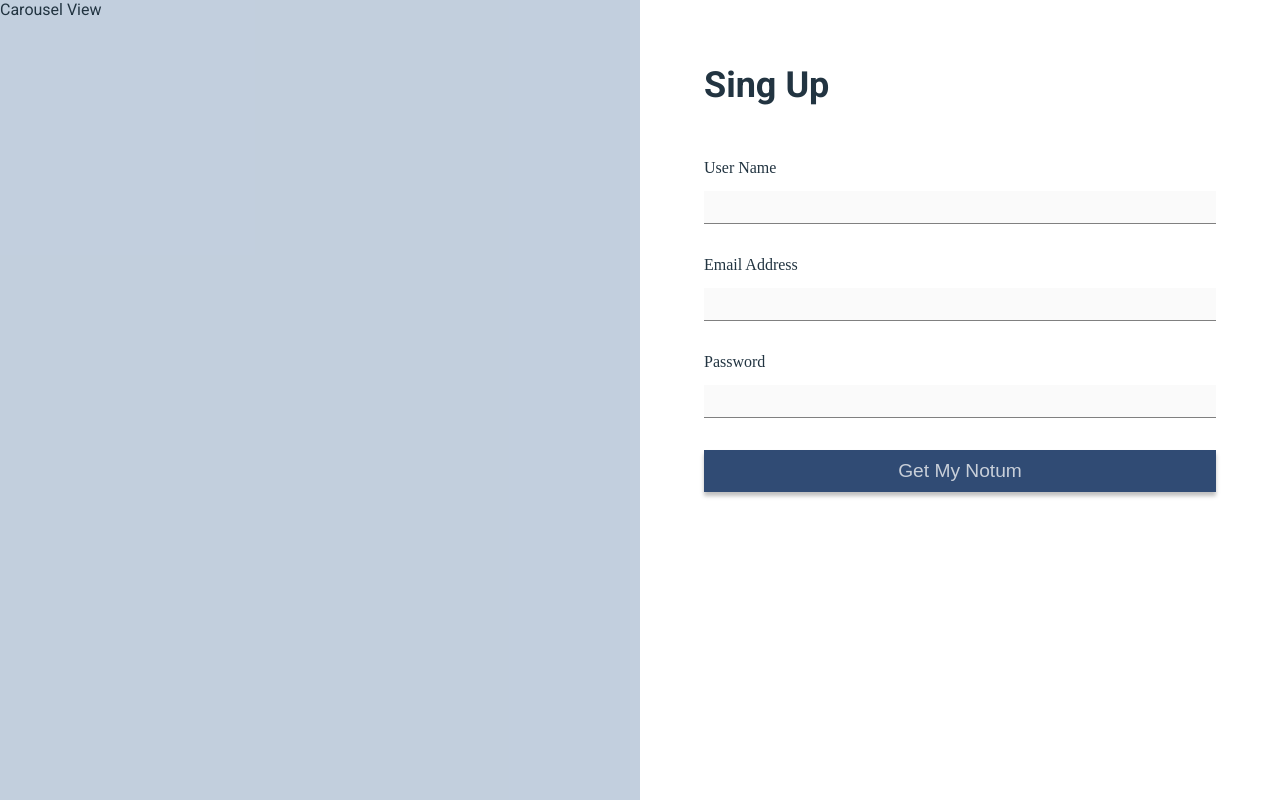
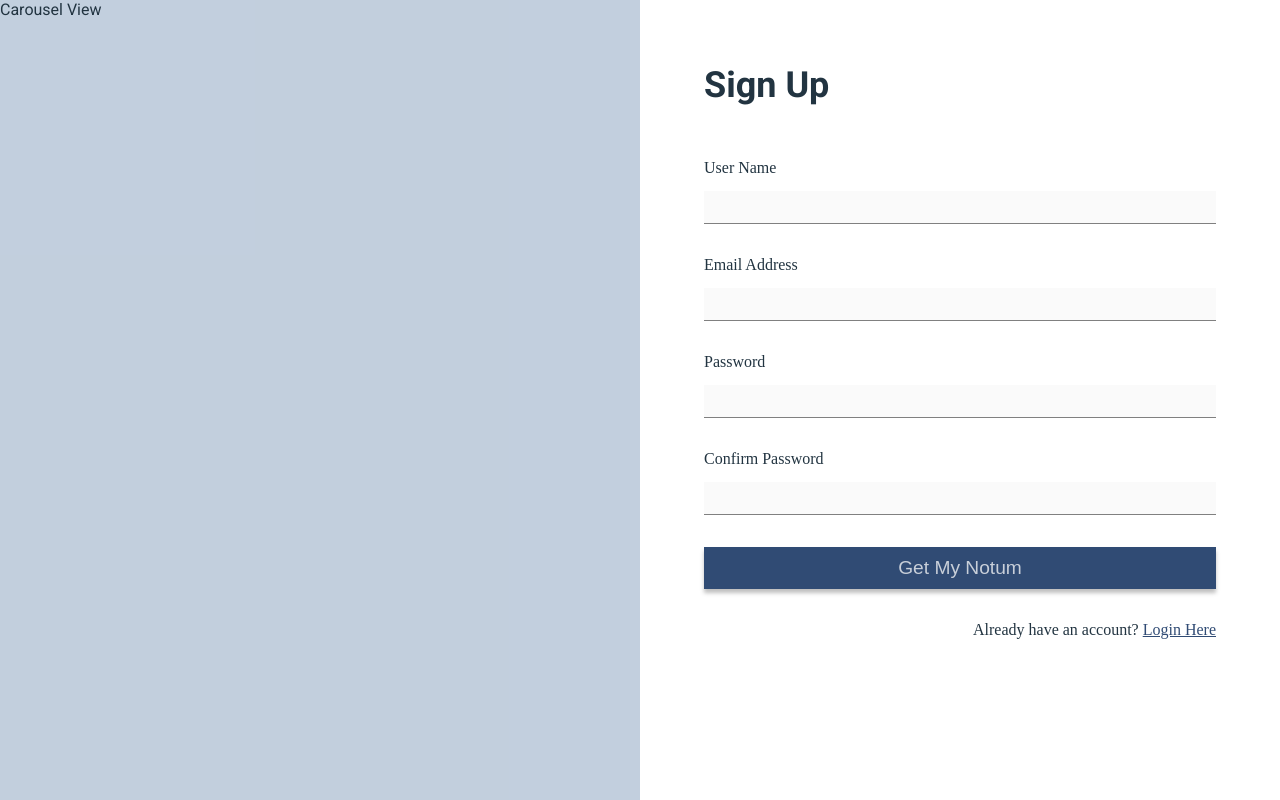
Before and after one commit to chingu-voyages/v40-bears-team-37, a React (Create React App) app in the folder client/: page /signup in a window 1280 px wide. Built offline with nearby package versions, Linux system fonts and the light colour scheme.

Commit message:
feat: complete the form inputs and validation using react-hook-form and zod

```diff
--- a/client/src/components/Form/TextInput.tsx
+++ /dev/null
@@ -1,62 +0,0 @@
-import { ChangeEvent, useEffect, useRef } from 'react';
-import styled from "styled-components";
-
-interface FormProps {
-    inputId: string,
-    label: string,
-    isEditing?: boolean,
-    inputValue: string,
-    handleChangeEvent: (e: ChangeEvent<HTMLInputElement>, valueToChange: string) => void,
-    inputType?: string,
-    placeHolder?: string,
-    autoCompleteType?: string
-}
-
-function TheInput ({ inputId, label, isEditing, inputValue, handleChangeEvent, inputType = 'text', placeHolder, autoCompleteType = 'off' }: FormProps) {
-    const InputFormStyles = styled.div`
-        display: flex;
-        flex-direction: column;
-
-        label {
-            margin-bottom: 14px;
-            font-family: "Raleway";
-            font-weight: 100;
-        }
-
-        input {
-            border: none;
-            border-bottom: 1px solid gray;
-            background-color: #FAFAFA;
-            height: 30px;
-            text-indent: 10px;
-        }
-
-        input:focus {
-            outline: none !important;
-            border-bottom: 1px solid var(--primary-light);
-            box-shadow: 0 0 10px var(--primary-light);
-            background-color: white;
-        }
-    `;
-
-    const inputRef = useRef<HTMLInputElement>(null);
-    useEffect(() => {
-        console.log(inputRef.current, inputValue)
-        if (inputRef.current !== null && isEditing) {
-            inputRef.current.focus();
-        }
-    }, []);
-
-    const handleChange = (e: ChangeEvent<HTMLInputElement>) => {
-        handleChangeEvent(e, inputId);
-    }
-
-    return (
-        <InputFormStyles>
-            <label htmlFor={inputId}>{label}</label>
-            <input id={inputId} ref={inputRef} type={inputType} value={inputValue} onChange={(e) => handleChange(e)} autoComplete={autoCompleteType}></input>
-        </InputFormStyles>
-    )
-}
-
-export default TheInput
--- a/client/src/routes/Signup.tsx
+++ b/client/src/routes/Signup.tsx
@@ -1,86 +1,100 @@
-import { ChangeEvent, useState } from "react";
-import styled from "styled-components";
+import { z } from "zod";
+import { useForm } from "react-hook-form";
+import { zodResolver } from "@hookform/resolvers/zod";
+import { Link } from "react-router-dom";
 
-import TextInput from '../components/Form/TextInput';
+import { SignUpStyles, CarouselStyles, FormStyle, InputFormStyles, AuthNavigationStyles } from "../styles/AuthFormStyles";
 
-function SignUp () {
-  const SignUpStyles = styled.div`
-    display: grid;
-    grid-template-columns: 1fr 1fr;
-    width: 100%;
-    min-height: 100vh;
-  `;
+const signUpValidation = z
+  .object({
+    userName: z.string().trim().min(3, "Username is required.").max(30, "Your username is too long."),
+    email: z.string().trim().email("Must be an email.").min(5, "Email is required").max(50, "Your Email is too long."),
+    password: z.string().trim().min(6, "Password is required.").max(50, "Your password is too long."),
+    confirmPassword: z.string().trim().min(6, "Confirm Password is required.").max(50, "Your confirm password is too long.")
+  })
+  .refine((data) => data.password === data.confirmPassword, {
+    message: "Passwords don't match.",
+    path: ["confirmPassword"],
+  });
 
-  const CarouselStyles = styled.div`
-    background-color: rgba(var(--primary-light-rgb), .2);
-  `;
+type SignUpFieldsType = z.infer<typeof signUpValidation>;
 
-  const FormStyle = styled.div`
-    padding: 10% 10%;
-    background-color: white;
+function SignUp() {
 
-    h1 {
-      margin-bottom: 53px;
-    }
+  const {
+    register,
+    handleSubmit,
+    reset,
+    setError,
+    setValue,
+    getValues,
+    formState: { errors },
+  } = useForm({
+    defaultValues: {
+      userName: "",
+      email: "",
+      password: "",
+      confirmPassword: ""
+    },
+    resolver: zodResolver(signUpValidation),
+  });
 
-    button {
-      width: 100%;
-      box-shadow: 0px 4px 4px 0px #00000040;
-    }
+  const onSubmit = (values: SignUpFieldsType) => {
+    // TODO: API call to sign up an account
+    reset();
+  }
 
-    form > * {
-      margin-bottom: 32px;
-    }
-  `;
-
-  const [userName, setUserName] = useState("");
-  const [userEmailAddress, setUserEmailAddress] = useState("");
-  const [userPassword, setuserPassword] = useState("");
-  const [editingInput, setEditingInput] = useState("");
-
-  const handleFormChange = (e: ChangeEvent<HTMLInputElement>, valueToChange: string) => {
-    const handleChangeMap = Object.create(null, {
-      "sign-up-name": { value: setUserName },
-      "sign-up-email-address": { value: setUserEmailAddress },
-      "sign-up-password": { value: setuserPassword }
-    });
-
-    handleChangeMap[valueToChange](e.target.value);
-    setEditingInput(valueToChange);
-  }
+  const inputs = [
+    {
+      id: "sign-up-name",
+      label: "User Name",
+      registerKey: "userName" as const,
+      errorCondition: errors.userName,
+      inputType: "text"
+    },
+    {
+      id: "sign-up-email",
+      label: "Email Address",
+      registerKey: "email" as const,
+      errorCondition: errors.email,
+      inputType: "text"
+    },
+    {
+      id: "sign-up-password",
+      label: "Password",
+      registerKey: "password" as const,
+      errorCondition: errors.password,
+      inputType: "password"
+    },
+    {
+      id: "sign-up-confirm-password",
+      label: "Confirm Password",
+      registerKey: "confirmPassword" as const,
+      errorCondition: errors.confirmPassword,
+      inputType: "password"
+    },
+  ];
 
   return (
     <SignUpStyles>
       <CarouselStyles>Carousel View</CarouselStyles>
       <FormStyle>
-        <h1>Sing Up</h1>
-        <form>
-          <TextInput
-            inputId="sign-up-name"
-            label="User Name"
-            autoCompleteType="username"
-            inputValue={userName}
-            isEditing={ editingInput === "sign-up-name" ? true : false}
-            handleChangeEvent={handleFormChange}
-          />
-          <TextInput
-            inputId="sign-up-email-address"
-            label="Email Address"
-            autoCompleteType="email"
-            inputValue={userEmailAddress}
-            isEditing={ editingInput === "sign-up-email-address" ? true : false}
-            handleChangeEvent={handleFormChange}
-          />
-          <TextInput
-            inputId="sign-up-password"
-            label="Password"
-            autoCompleteType="off"
-            inputValue={userPassword}
-            isEditing={ editingInput === "sign-up-password" ? true : false}
-            handleChangeEvent={handleFormChange}
-          />
+        <h1>Sign Up</h1>
+        <form onSubmit={handleSubmit(onSubmit)}>
+          {inputs.map(({ id, label, registerKey, errorCondition, inputType }) => {
+            return (
+              <InputFormStyles key={id}>
+                <label htmlFor={id}>{label}</label>
+                <input id={id} type={inputType} {...register(registerKey)} className={errorCondition && 'invalid'}></input>
+                {errorCondition && <small className="error-message">{errorCondition.message}</small>}
+              </InputFormStyles>
+            )
+          })}
+          <button type="submit">Get My Notum</button>
         </form>
-        <button>Get My Notum</button>
+        <AuthNavigationStyles>
+          <p>Already have an account? <Link to="/login">Login Here</Link></p>
+        </AuthNavigationStyles>
       </FormStyle>
     </SignUpStyles>
   );
--- /dev/null
+++ b/client/src/styles/AuthFormStyles.ts
@@ -0,0 +1,78 @@
+import styled from "styled-components";
+
+export const SignUpStyles = styled.div`
+  display: grid;
+  grid-template-columns: 1fr 1fr;
+  width: 100%;
+  min-height: 100vh;
+`;
+
+export const CarouselStyles = styled.div`
+  background-color: rgba(var(--primary-light-rgb), 0.2);
+`;
+
+export const FormStyle = styled.div`
+  padding: 10% 10%;
+  background-color: white;
+
+  h1 {
+    margin-bottom: 53px;
+  }
+
+  button {
+    width: 100%;
+    box-shadow: 0px 4px 4px 0px #00000040;
+  }
+
+  form > * {
+    margin-bottom: 32px;
+  }
+`;
+
+export const InputFormStyles = styled.div`
+  display: flex;
+  flex-direction: column;
+  font-family: "Raleway";
+
+  label {
+    margin-bottom: 14px;
+    font-weight: 100;
+  }
+
+  input {
+    border: none;
+    border-bottom: 1px solid gray;
+    background-color: #fafafa;
+    height: 30px;
+    text-indent: 10px;
+  }
+
+  input.invalid {
+    border-bottom: 1px solid #fd6767;
+  }
+
+  input:focus {
+    outline: none !important;
+    border-bottom: 1px solid var(--primary-light);
+    box-shadow: 0 0 10px var(--primary-light);
+    background-color: white;
+  }
+
+  .error-message {
+    color: #fd6767;
+  }
+`;
+
+export const AuthNavigationStyles = styled.div`
+  font-family: "Raleway";
+
+  p {
+    margin: 0;
+    text-align: right;
+  }
+
+  a {
+    color: var(--primary-dark);
+    text-decoration: underline;
+  }
+`;
```
Also changed, not shown: client/package.json (+6 -1 lines), 1 other file (tests, documents, lock files or other folders).
